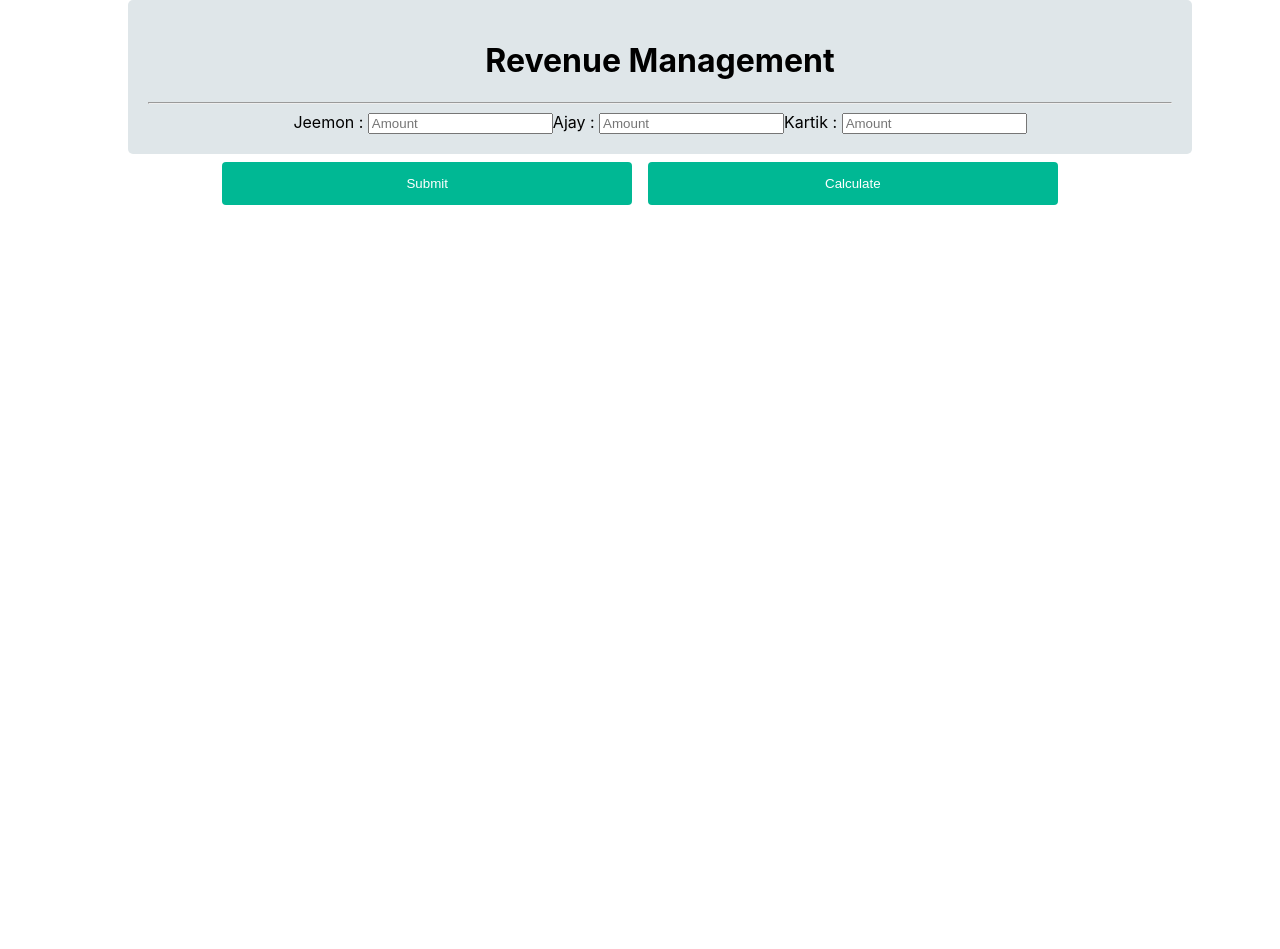
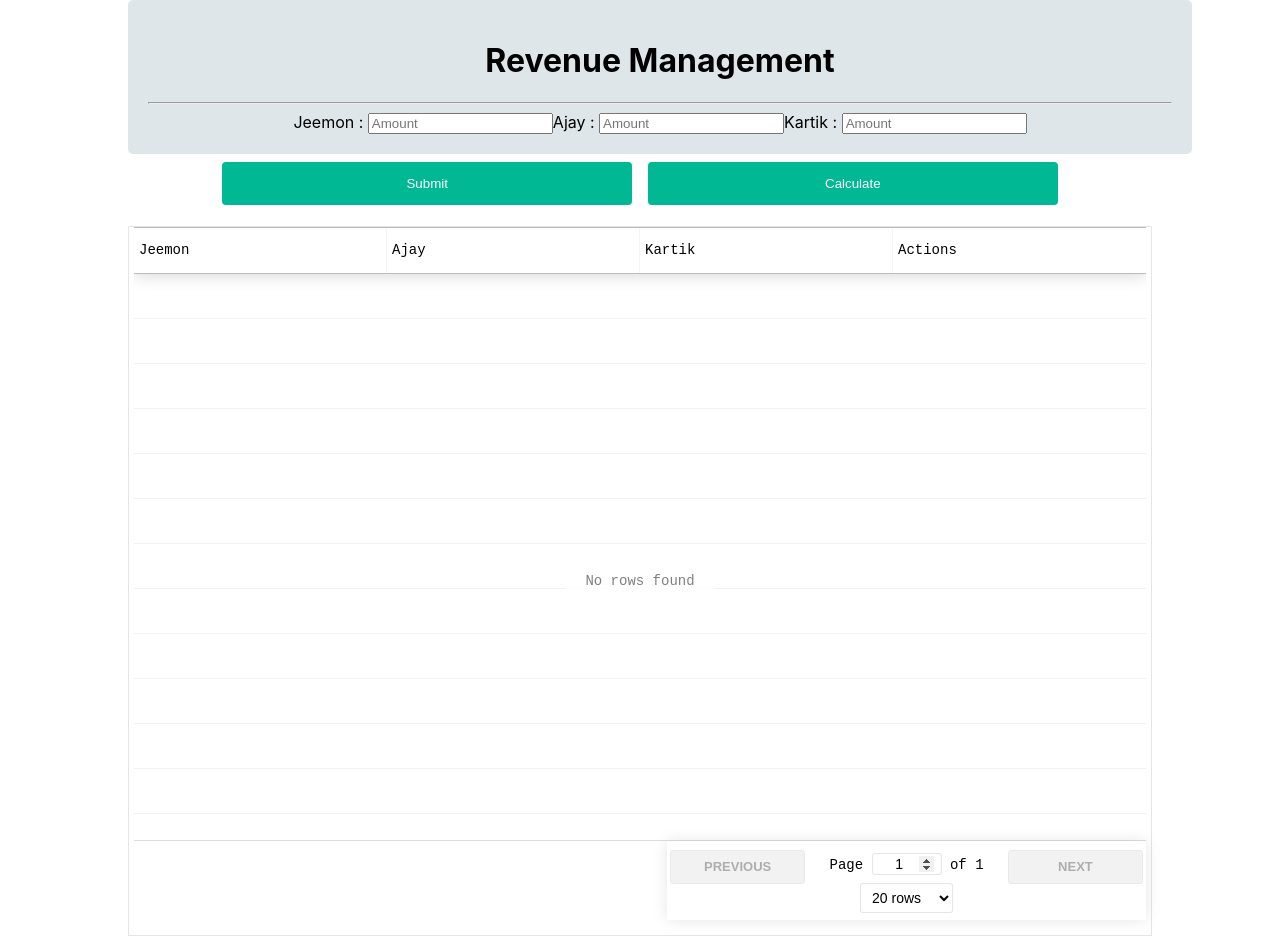
Before and after one commit to Revlotianize/Revenue-Management, a React (Create React App) app: page / in a window 1280 px wide. Before the commit the page ends 800 px from the top, so only its background shows below. Built offline with nearby package versions, Linux system fonts and the light colour scheme.

Commit message:
react table

```diff
--- a/src/App.css
+++ b/src/App.css
@@ -56,3 +56,196 @@
     transform: rotate(360deg);
   }
 }
+
+.ReactTable{
+  padding: 5px 5px;
+  position: relative;
+  line-height: 30px;
+  border-right: 0;
+  border-left: 0;
+  -webkit-transition: -webkit-box-shadow .3s cubic-bezier(.175, .885, .32, 1.275);
+  transition: -webkit-box-shadow .3s cubic-bezier(.175, .885, .32, 1.275);
+  transition: box-shadow .3s cubic-bezier(.175, .885, .32, 1.275);
+  transition: box-shadow .3s cubic-bezier(.175, .885, .32, 1.275), -webkit-box-shadow .3s cubic-bezier(.175, .885, .32, 1.275);
+  -webkit-box-shadow: inset 0 0 0 0 transparent;
+  box-shadow: inset 0 0 0 0 transparent;
+  font-size:14px;
+  border: none;
+  padding-top: 0px;
+
+input[type=number]::-webkit-inner-spin-button {
+  opacity: 1;
+}
+
+.rt-table{
+  border-bottom: 1px solid #ddd;
+  padding-bottom: 10px;
+}
+.rt-table::-webkit-scrollbar {
+  width: 10px;
+  height: 3px;
+  background-color: lightgrey;
+}
+.rt-table::-webkit-scrollbar-track {
+  background: none;
+}
+.rt-table::-webkit-scrollbar-thumb {
+  background: $textGrey;
+}
+.rt-table::-webkit-scrollbar-thumb:hover {
+  background: #000;
+}
+
+.rt-thead.-header {
+  -webkit-box-shadow: none;
+  box-shadow: none;
+  border-bottom: 1px solid #bbb;
+  border-top: 1px solid #bbb;
+}
+
+.rt-td{
+  color: #666;
+  padding: 7px 15px 7px 15px;
+}
+
+.rt-tbody{
+  height: calc(100vh - 244px);
+
+.rt-th, .rt-td{
+  border-right: none !important;
+}
+
+.rt-tr-group{
+  max-height: 45px;
+  font-size: 14px;
+  border-bottom: solid 1px #e5e5e5;
+
+&:last-child{
+   border-bottom: solid 1px #e5e5e5;
+ }
+}
+
+.rt-tr-group:hover{
+@extend %lightGreyGradient;
+}
+
+.rt-tr{
+.rt-td:last-child{
+i{
+  font-size: 19px;
+  cursor: pointer;
+  color: $textGrey;
+}
+i:hover{
+  color: $linkHover;
+}
+}
+}
+}
+
+.rt-thead {
+.rt-resizable-header-content {
+  line-height: 35px;
+  font-weight: normal;
+  font-size: 14px;
+  text-align: left;
+}
+.rt-th, .rt-td{
+  border-right: none !important;
+}
+.rt-th{
+  padding: 5px 15px 5px 15px;
+  color: #000;
+  background-size: 10px;
+  background-repeat: no-repeat;
+  background-position: center right;
+  background-origin: content-box;
+  border-right: 1px solid #f5f5f5 !important;
+
+&.-sort-desc, &.-sort-asc{
+                 box-shadow: none;
+               }
+}
+.rt-th:focus{
+  outline:none;
+}
+.rt-th:last-child{
+  border-right: 1px solid transparent !important;
+}
+
+.rt-td{
+  line-height: 35px;
+  position: relative;
+  border-right: 0;
+  -webkit-transition: -webkit-box-shadow .3s cubic-bezier(.175, .885, .32, 1.275);
+  transition: -webkit-box-shadow .3s cubic-bezier(.175, .885, .32, 1.275);
+  transition: box-shadow .3s cubic-bezier(.175, .885, .32, 1.275);
+  transition: box-shadow .3s cubic-bezier(.175, .885, .32, 1.275), -webkit-box-shadow .3s cubic-bezier(.175, .885, .32, 1.275);
+  -webkit-box-shadow: inset 0 0 0 0 transparent;
+  box-shadow: inset 0 0 0 0 transparent;
+}
+}
+
+
+.pagination-bottom{
+  -ms-flex-item-align: end;
+  align-self: flex-end;
+  margin-bottom: 10px;
+
+.-pagination{
+  -webkit-box-align: start;
+  -ms-flex-align: start;
+  align-items: flex-start;
+  border: none;
+
+.-btn{
+  padding: 5px 20px;
+@extend %greyGradient;
+  text-transform: uppercase;
+  font-size: 13px;
+  font-weight: bold;
+  border: 1px solid #d4d4d4;
+  margin-top: 6px;
+  height: 34px;
+  line-height: 22px;
+  color: $textGrey;
+  transition: unset;
+}
+
+.-btn:disabled {
+  pointer-events: none;
+}
+
+.-btn:hover{
+  background: #297dcf;
+  border: 1px solid transparent;
+}
+
+.-pageInfo{
+  display: inline-block;
+  margin: 0px 10px;
+  white-space: nowrap;
+}
+
+}
+
+.-pageJump{
+  margin-top: 6px;
+input{
+  width: 50px;
+  height: 22px;
+  min-width: 10px;
+  margin-bottom: 0;
+  border: 1px solid rgba(0, 0, 0, 0.1);
+}
+input:focus{
+  -webkit-box-shadow: none;
+  box-shadow: none;
+}
+}
+}
+
+}
+.ReactTable.-highlight .rt-tbody .rt-tr:not(.-padRow):hover {
+@extend %lightGreyGradient;
+}
--- a/src/App.js
+++ b/src/App.js
@@ -212,25 +212,32 @@ class App extends Component {
                 </li>
 
             )}
-            {/*<ReactTable*/}
-                {/*data={datas}*/}
-                {/*{datas.map(data, i) =>*/}
-                    {/*columns={[*/}
-                    {/*{*/}
-                        {/*Header: "Jeemon",*/}
-                        {/*accessor: data.j*/}
-                    {/*},*/}
-                    {/*{*/}
-                        {/*Header: "Ajay",*/}
-                        {/*accessor: data.a*/}
-                    {/*},*/}
-                    {/*{*/}
-                        {/*Header: "Kartik",*/}
-                        {/*accessor: data.k*/}
-                    {/*},*/}
-                {/*]}*/}
-            {/*}*/}
-        {/*/>*/}
+            <ReactTable
+                data={datas}
+                    columns={[
+                    {
+                        Header: "Jeemon",
+                        accessor: 'j'
+                    },
+                    {
+                        Header: "Ajay",
+                        accessor: 'a'
+                    },
+                    {
+                        Header: "Kartik",
+                        accessor: 'k'
+                    },
+                    {
+                        Header: "Actions",
+                        Cell: row => (
+                            <div>
+                                <button className={"listbtn"} onClick={() => this.edit()}>edit</button>
+                                <button className={"listbtn"} onClick={() => this.delete()}>remove</button>
+                            </div>
+                        )
+                    }
+            ]}
+        />
         </pre>
           {this.state.check == 1 &&
 
```
